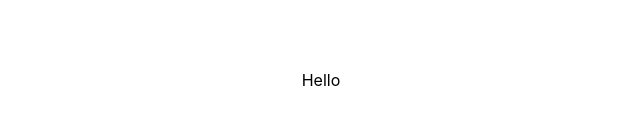
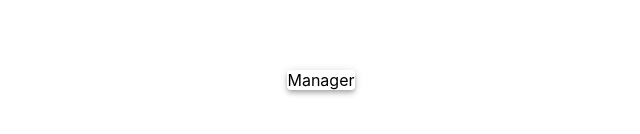
Before and after one commit to alantva/react-redux-test, a React app: page / in a window 1280 px wide. Shown: the part 320-454 px from the top of the page, without its empty margins (319-959 px from the left). Built offline with nearby package versions, Linux system fonts and the light colour scheme.

Commit message:
feat: configure task container

```diff
--- a/src/App.js
+++ b/src/App.js
@@ -2,6 +2,7 @@ import React, { Component } from 'react';
 import PropTypes from 'prop-types';
 import { MuiThemeProvider, createMuiTheme, withStyles } from '@material-ui/core/styles';
 import teal from '@material-ui/core/colors/teal';
+import Manager from './containers/Manager';
 
 const theme = createMuiTheme({
   palette: {
@@ -52,7 +53,7 @@ class App extends Component {
     return (
       <MuiThemeProvider theme={theme}>
         <div className={classes.appRoot} style={sizes}>
-          Hello
+          <Manager />
         </div>
       </MuiThemeProvider>
     );
--- /dev/null
+++ b/src/containers/Manager.js
@@ -0,0 +1,20 @@
+import React, { Component } from 'react';
+import Paper from '@material-ui/core/Paper';
+
+const INITIAL_STATE = {
+  taskList: []
+};
+
+class Manager extends Component {
+  state = INITIAL_STATE;
+
+  render() {
+    return(
+      <Paper elevation={4}>
+        Manager
+      </Paper>
+    );
+  }
+};
+
+export default Manager;
```
